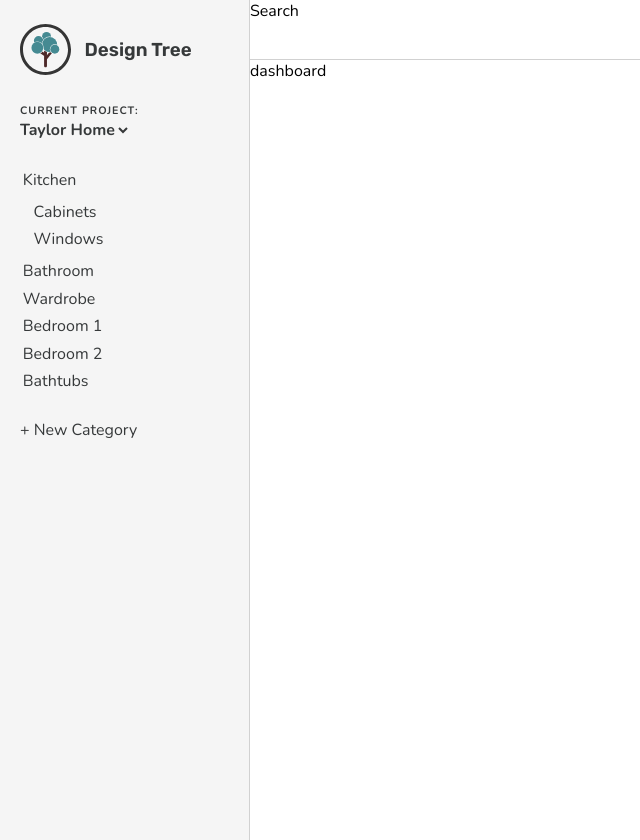
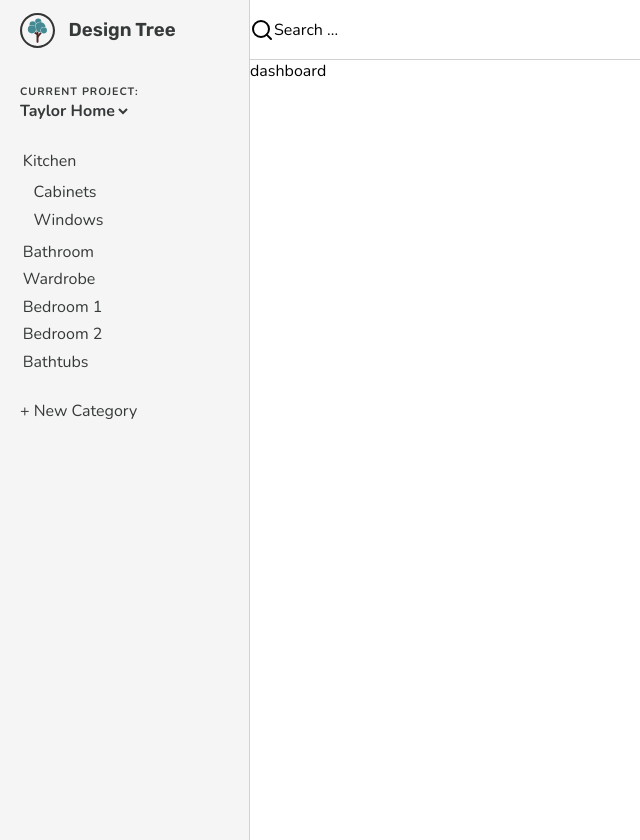
Before and after one commit to peter-yhc/design-tree-web, a React app: page /#/dashboard in a window 1280 px wide. Shown: the whole page, without its empty margins (0-640 px from the left). Built offline with nearby package versions, Linux system fonts and the light colour scheme.

Commit message:
wip search bar

```diff
--- a/src/pages/components/base-container/BaseContainer.tsx
+++ b/src/pages/components/base-container/BaseContainer.tsx
@@ -1,6 +1,7 @@
 import React from 'react';
 import styled from 'styled-components';
 import SideNav from 'pages/components/side-nav/SideNav';
+import { Search } from 'react-feather';
 
 const Container = styled.div`
   height: 100%;
@@ -16,6 +17,8 @@ const Nav = styled(SideNav)`
 
 const Header = styled.header`
   grid-area: header;
+  display: flex;
+  align-items: center;
   border-bottom: 1px ${(props) => props.theme.colours.grey} solid;
 `;
 
@@ -32,7 +35,9 @@ export default function BaseContainer({ children }: BaseContainerProps) {
     <Container>
       <Nav />
       <Header>
-        Search
+        <Search />
+        {' '}
+        Search ...
       </Header>
       <Main>
         {children}
--- a/src/pages/components/side-nav/SideNav.tsx
+++ b/src/pages/components/side-nav/SideNav.tsx
@@ -15,10 +15,14 @@ const Nav = styled.nav`
 const LogoContainer = styled.div`
   display: flex;
   align-items: center;
+  margin-top: -${(props) => props.theme.innerSpacing.large};
+  height: 60px;
 `;
 
 const LogoImage = styled.img`
   margin-right: ${(props) => props.theme.outerSpacing.small};
+  width: 35px;
+  height: 35px;
 `;
 
 const Categories = styled.div`
```
Also changed, not shown: 1 other file (tests, documents, lock files or other folders).
